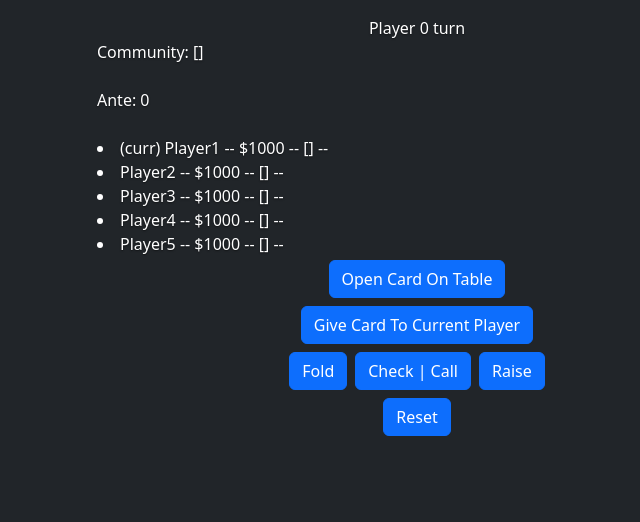
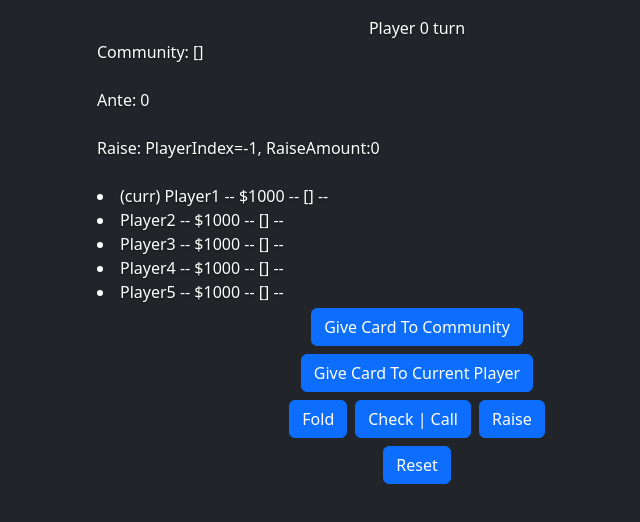
Before and after one commit to AntonyBaasan/learnpokers, an Angular app: page /play in a window 1280 px wide. Shown: the top 522 px of the page, without its empty margins (223-863 px from the left). Built offline with nearby package versions, Linux system fonts and the light colour scheme.

Commit message:
add fold button

```diff
--- a/src/app/pages/play-page/play-page.component.html
+++ b/src/app/pages/play-page/play-page.component.html
@@ -5,22 +5,29 @@
 </div>
 <br />
 
+<div class="text-start">Ante: {{ ante() }}</div>
+<br />
+
 <div class="text-start">
-  Ante: {{ ante() }}
+  Raise: PlayerIndex={{ raise().playerIndex }}, RaiseAmount:{{
+    raise().raisedAmount
+  }}
 </div>
 <br />
 
 <div class="text-start">
   <li *ngFor="let player of players(); index as i">
     {{ isTurn(player.id) ? "(curr)" : "" }}
-    {{ player.name }} {{ isFolded(player.id) ? "(folded)" : "" }}-- ${{ player.cash }} --
-    [{{ getCardsAsString(player.hand) }}] --
+    {{ player.name }} {{ isFolded(player.id) ? "(folded)" : "" }}-- ${{
+      player.cash
+    }}
+    -- [{{ getCardsAsString(player.hand) }}] --
   </li>
 </div>
 
 <div>
   <button class="btn btn-primary m-1" (click)="onGiveToCommunity()">
-    Open Card On Table
+    Give Card To Community
   </button>
   <br />
   <button class="btn btn-primary m-1" (click)="onGiveToPlayer()">
@@ -28,7 +35,9 @@
   </button>
   <br />
   <button class="btn btn-primary m-1" (click)="onTurn('fold')">Fold</button>
-  <button class="btn btn-primary m-1" (click)="onTurn('check')">Check | Call</button>
+  <button class="btn btn-primary m-1" (click)="onTurn('check')">
+    Check | Call
+  </button>
   <button class="btn btn-primary m-1" (click)="onTurn('raise')">Raise</button>
   <br />
   <button class="btn btn-primary m-1" (click)="onReset()">Reset</button>
--- a/src/app/pages/play-page/play-page.component.ts
+++ b/src/app/pages/play-page/play-page.component.ts
@@ -1,6 +1,6 @@
 import { Component, OnInit, signal, WritableSignal } from '@angular/core';
 import { PokerService } from '../../services/poker.service';
-import { PokerPlayer, PokerTable } from '../../models/PokerTable';
+import { PokerPlayer, Raise } from '../../models/PokerTable';
 import { CommonModule } from '@angular/common';
 import { CardUtilsService } from '../../services/card-game/card-utils.service';
 import { Card } from '../../models/cards';
@@ -18,6 +18,7 @@ export class PlayPageComponent implements OnInit {
   communityCards: WritableSignal<Card[]> = signal([]);
   players: WritableSignal<PokerPlayer[]> = signal([]);
   ante: WritableSignal<number> = signal(0);
+  raise: WritableSignal<Raise> = signal({ playerIndex: -1, raisedAmount: 0 });
 
   constructor(private pokerService: PokerService, private cardUtilsService: CardUtilsService) {
     pokerService.init();
@@ -74,6 +75,7 @@ export class PlayPageComponent implements OnInit {
     this.players.set(this.pokerService.getPlayers());
     this.communityCards.set(this.pokerService.getCommunity());
     this.ante.set(this.pokerService.getAnte());
+    this.raise.set(this.pokerService.getCurrentRaise());
   }
 
   private movePlayerTurn(): void {
--- a/src/app/services/poker.service.ts
+++ b/src/app/services/poker.service.ts
@@ -1,4 +1,4 @@
-import { PokerPlayer, PokerTable, PokerTableState } from '../models/PokerTable';
+import { PokerPlayer, PokerTable, PokerTableState, Raise } from '../models/PokerTable';
 import { v4 as uuidv4 } from 'uuid';
 import { Deck } from './card-game/deck';
 import { Dealer } from './card-game/dealer';
@@ -43,6 +43,10 @@ export class PokerService {
 
   getAnte(): number {
     return this.pokerTable.state.ante;
+  }
+
+  getCurrentRaise(): Raise {
+    return this.pokerTable.state.raise;
   }
 
   reset(): void {
```
Also changed, not shown: src/app/models/PokerTable.ts (+6 -1 lines).
